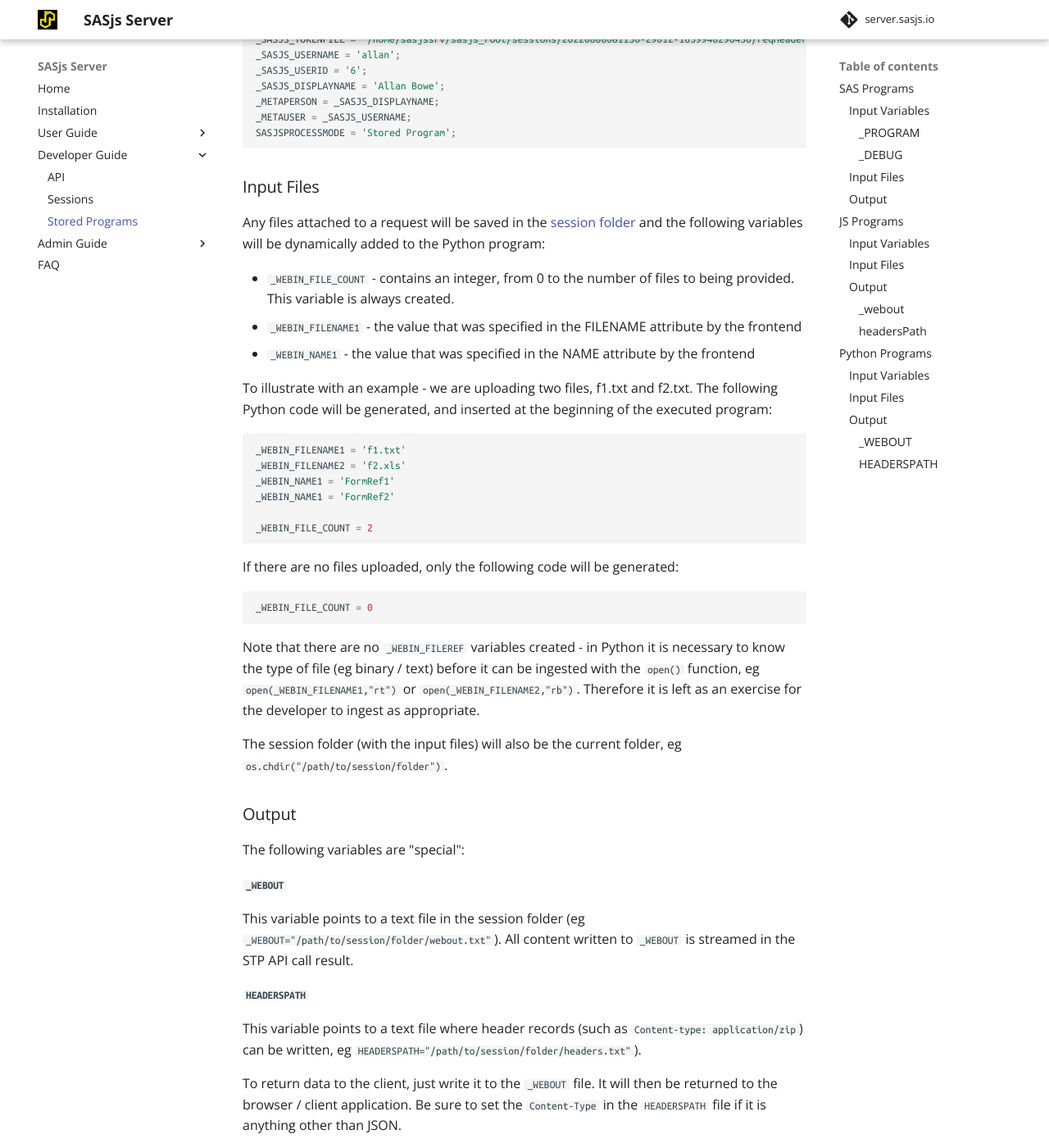
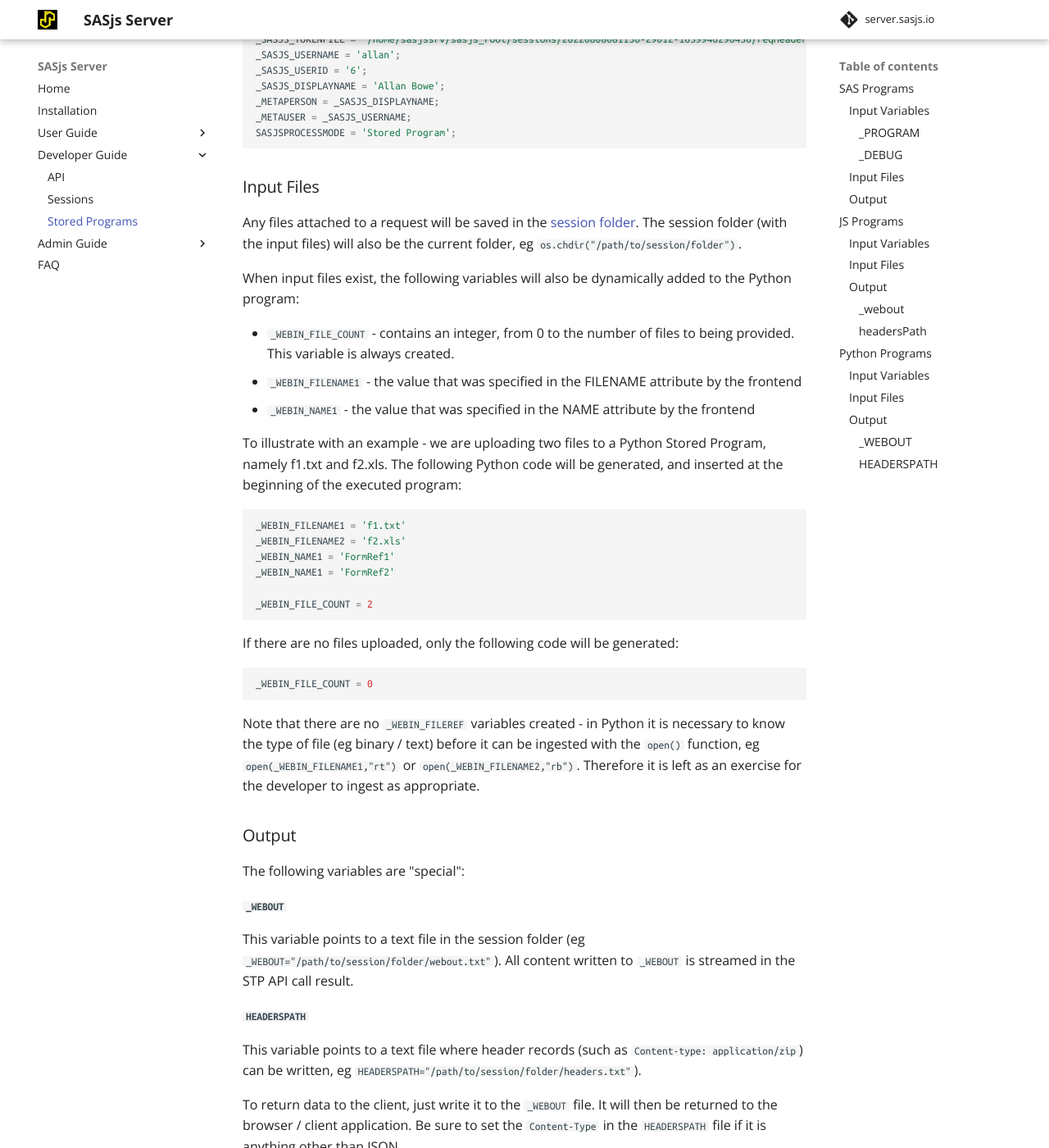
Before and after one commit to sasjs/server.sasjs.io, an MkDocs documentation site: the page built from docs/storedprograms.md, in a window 1280 px wide and 1400 px high, scrolled down 4929 px. Shown: the whole window at 82% size. Built offline with MkDocs 1.6.1 and Material for MkDocs 9.7.7, drawn with Linux system fonts in a browser that asks for light colours; comment, search, counter and statistics services are not loaded.

Commit message:
Update storedprograms.md

````diff
--- a/docs/storedprograms.md
+++ b/docs/storedprograms.md
@@ -203,13 +203,15 @@ SASJSPROCESSMODE = 'Stored Program';
 
 ### Input Files
 
-Any files attached to a request will be saved in the [session folder](/sessions) and the following variables will be dynamically added to the Python program:
+Any files attached to a request will be saved in the [session folder](/sessions).  The session folder (with the input files) will also be the current folder, eg `os.chdir("/path/to/session/folder")`.
+
+When input files exist, the following variables will also be dynamically added to the Python program:
 
 * `_WEBIN_FILE_COUNT` - contains an integer, from 0 to the number of files to being provided. This variable is always created.
 * `_WEBIN_FILENAME1` - the value that was specified in the FILENAME attribute by the frontend
 * `_WEBIN_NAME1` - the value that was specified in the NAME attribute by the frontend
 
-To illustrate with an example - we are uploading two files, f1.txt and f2.txt. The following Python code will be generated, and inserted at the beginning of the executed program:
+To illustrate with an example - we are uploading two files to a Python Stored Program, namely f1.txt and f2.xls. The following Python code will be generated, and inserted at the beginning of the executed program:
 
 ```python
 _WEBIN_FILENAME1 = 'f1.txt'
````
Also changed, not shown: other parts of docs/storedprograms.md (+0 -1 lines).
